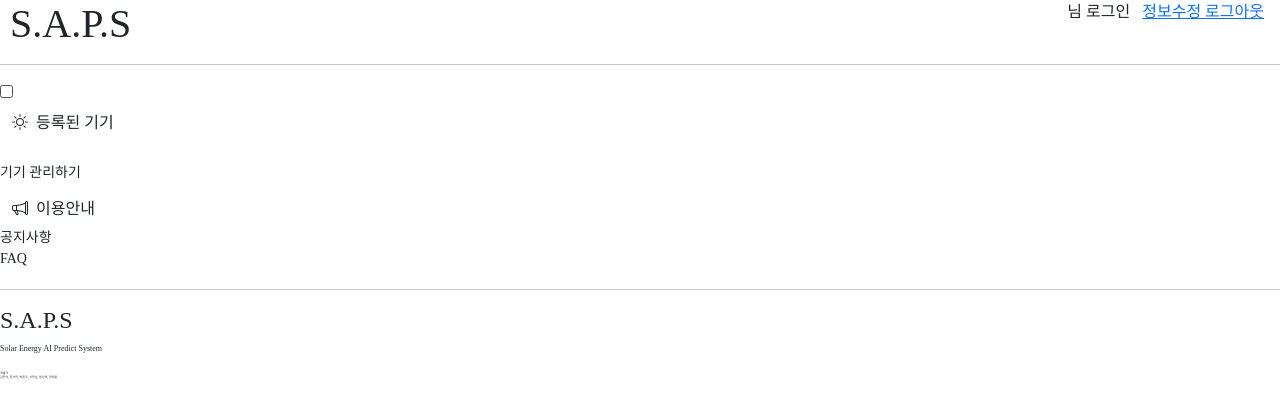
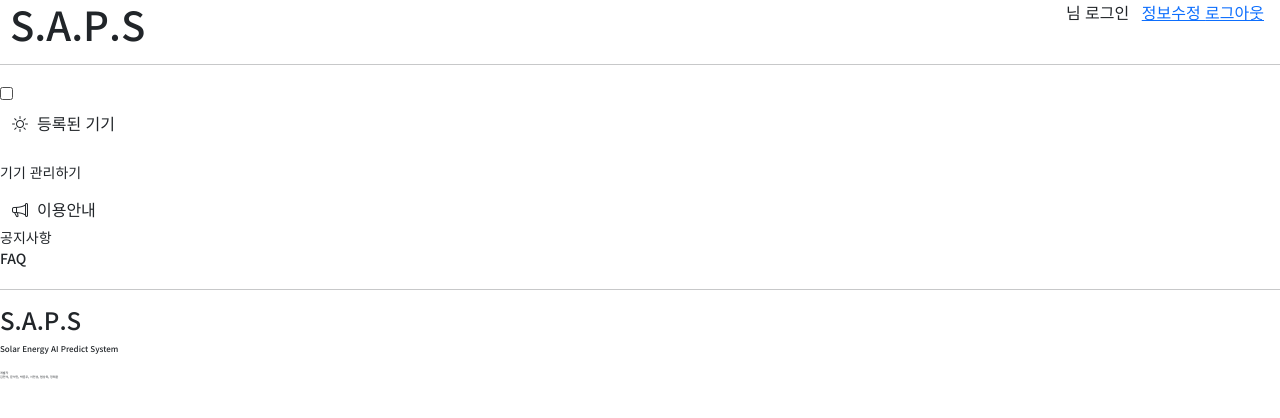
Before and after one commit to 97-shape/S.A.P.S, a Django app: template dashboardapp/templates/dashboard_base.html in a window 1280 px wide. Shown: the top 418 px of the page. Run offline with Django 3.2, Linux system fonts and the light colour scheme; the template is opened without the code that fills it, so the values that code supplies are empty.

Commit message:
폰트 수정 2차

```diff
--- a/dashboardapp/templates/dashboard_head.html
+++ b/dashboardapp/templates/dashboard_head.html
@@ -34,7 +34,7 @@
 
     <style>
         body, h1, h2, h3, h4, h5, h6, p, span {
-        font-family: 'Noto Sans Korean';
+        font-family: 'Noto Sans KR';
         }
     </style>
 
--- a/templates/head.html
+++ b/templates/head.html
@@ -27,7 +27,7 @@
 
     <style>
         body, h1, h2, h3, h4, h5, h6, p, span {
-        font-family: 'Noto Sans Korean';
+        font-family: 'Noto Sans KR';
         }
     </style>
 
```
